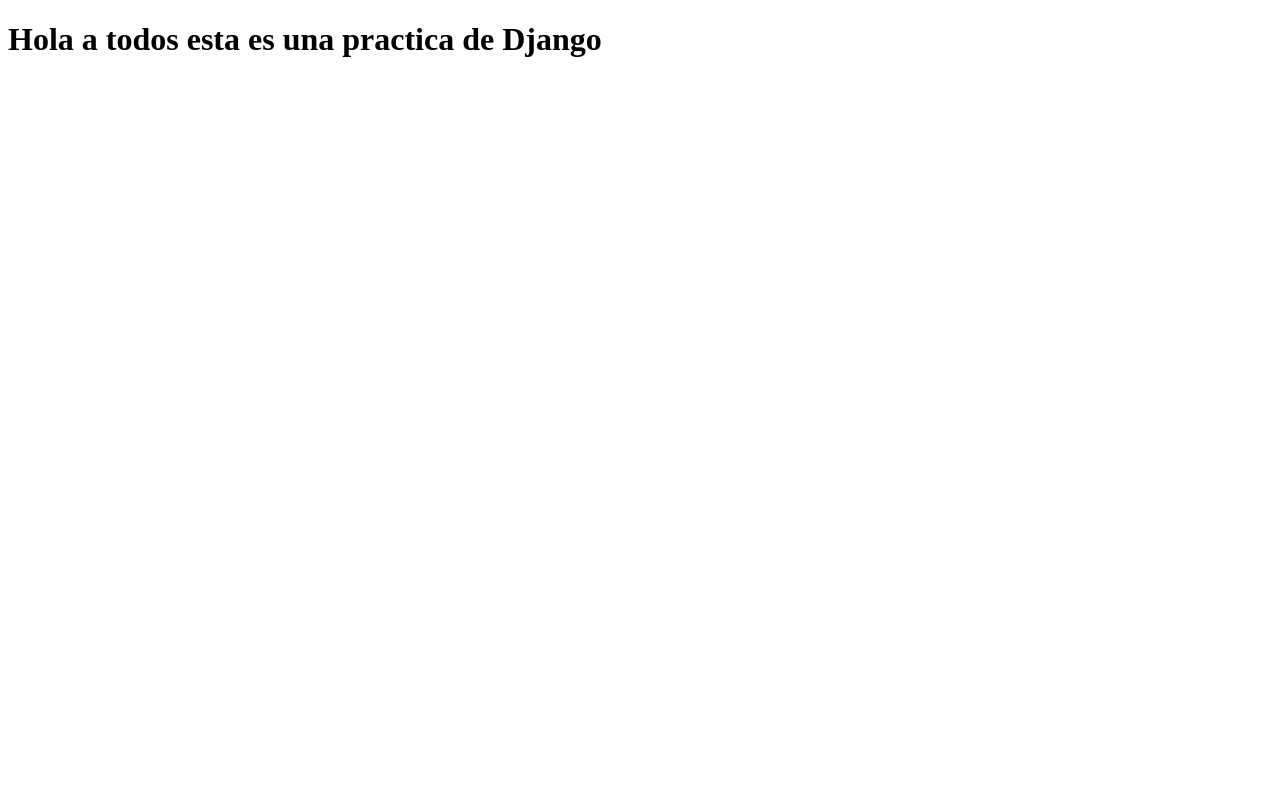
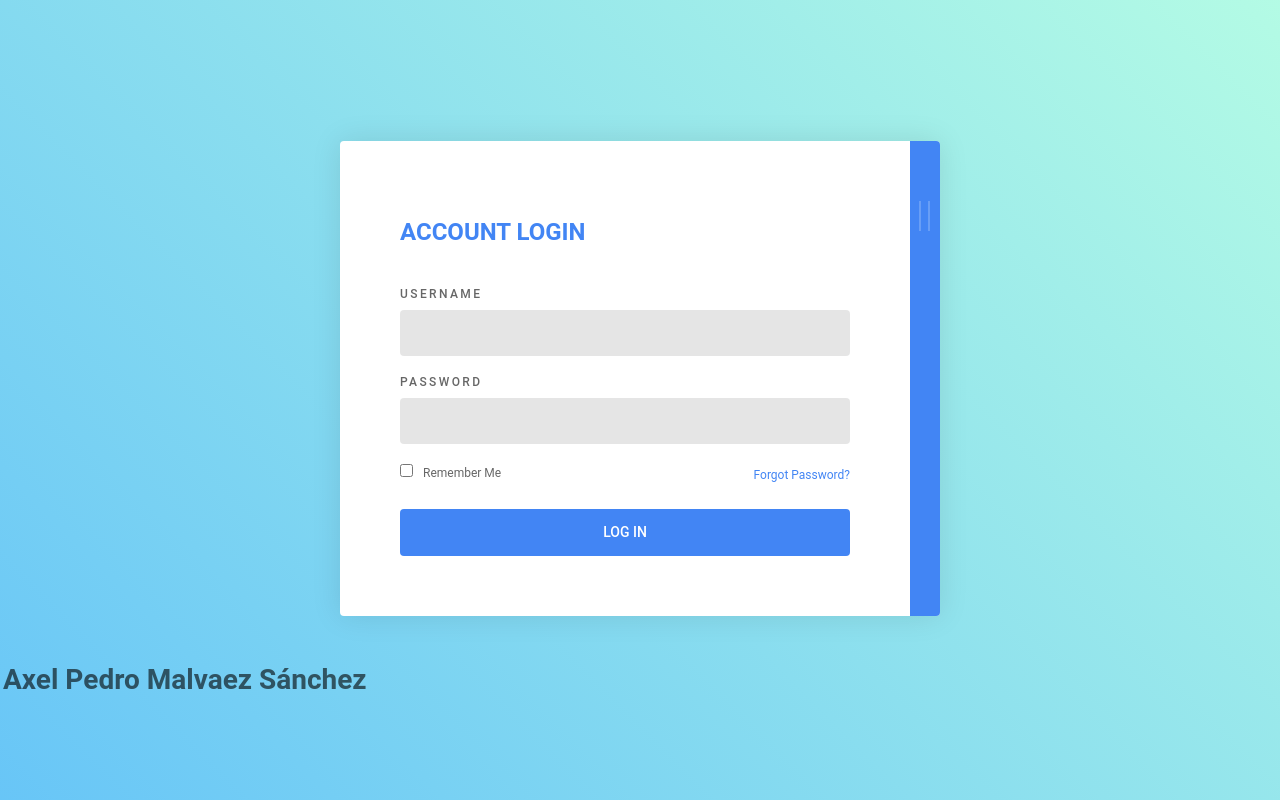
Before and after one commit to Axel69/Practica_Django_github, a Django app: page / in a window 1280 px wide. Run offline with Django 3.2, Linux system fonts and the light colour scheme.

Commit message:
Segunda Version de proyecto, se agregaron estilos.css y html

```diff
--- /dev/null
+++ b/locate/static/estilos.css
@@ -0,0 +1,256 @@
+html {
+    width: 100%;
+    height: 100%;
+    }
+
+    body {
+    background: linear-gradient(45deg, rgba(66, 183, 245, 0.8) 0%, rgba(66, 245, 189, 0.4) 100%);
+    color: rgba(0, 0, 0, 0.6);
+    font-family: "Roboto", sans-serif;
+    font-size: 14px;
+    line-height: 1.6em;
+    -webkit-font-smoothing: antialiased;
+    -moz-osx-font-smoothing: grayscale;
+    }
+
+    #name{
+        position: relative;
+        bottom: -650px;
+        right: 5px;
+    }
+
+    .overlay, .form-panel.one:before {
+    position: absolute;
+    top: 0;
+    left: 0;
+    display: none;
+    background: rgba(0, 0, 0, 0.8);
+    width: 100%;
+    height: 100%;
+    }
+
+    .form {
+    z-index: 15;
+    position: relative;
+    background: #FFFFFF;
+    width: 600px;
+    border-radius: 4px;
+    box-shadow: 0 0 30px rgba(0, 0, 0, 0.1);
+    box-sizing: border-box;
+    margin: 100px auto 10px;
+    overflow: hidden;
+    }
+    .form-toggle {
+    z-index: 10;
+    position: absolute;
+    top: 60px;
+    right: 60px;
+    background: #FFFFFF;
+    width: 60px;
+    height: 60px;
+    border-radius: 100%;
+    transform-origin: center;
+    transform: translate(0, -25%) scale(0);
+    opacity: 0;
+    cursor: pointer;
+    transition: all 0.3s ease;
+    }
+    .form-toggle:before, .form-toggle:after {
+    content: "";
+    display: block;
+    position: absolute;
+    top: 50%;
+    left: 50%;
+    width: 30px;
+    height: 4px;
+    background: #4285F4;
+    transform: translate(-50%, -50%);
+    }
+    .form-toggle:before {
+    transform: translate(-50%, -50%) rotate(45deg);
+    }
+    .form-toggle:after {
+    transform: translate(-50%, -50%) rotate(-45deg);
+    }
+    .form-toggle.visible {
+    transform: translate(0, -25%) scale(1);
+    opacity: 1;
+    }
+    .form-group {
+    display: flex;
+    flex-wrap: wrap;
+    justify-content: space-between;
+    margin: 0 0 20px;
+    }
+    .form-group:last-child {
+    margin: 0;
+    }
+    .form-group label {
+    display: block;
+    margin: 0 0 10px;
+    color: rgba(0, 0, 0, 0.6);
+    font-size: 12px;
+    font-weight: 500;
+    line-height: 1;
+    text-transform: uppercase;
+    letter-spacing: 0.2em;
+    }
+    .two .form-group label {
+    color: #FFFFFF;
+    }
+    .form-group input {
+    outline: none;
+    display: block;
+    background: rgba(0, 0, 0, 0.1);
+    width: 100%;
+    border: 0;
+    border-radius: 4px;
+    box-sizing: border-box;
+    padding: 12px 20px;
+    color: rgba(0, 0, 0, 0.6);
+    font-family: inherit;
+    font-size: inherit;
+    font-weight: 500;
+    line-height: inherit;
+    transition: 0.3s ease;
+    }
+    .form-group input:focus {
+    color: rgba(0, 0, 0, 0.8);
+    }
+    .two .form-group input {
+    color: #FFFFFF;
+    }
+    .two .form-group input:focus {
+    color: #FFFFFF;
+    }
+    .form-group button {
+    outline: none;
+    background: #4285F4;
+    width: 100%;
+    border: 0;
+    border-radius: 4px;
+    padding: 12px 20px;
+    color: #FFFFFF;
+    font-family: inherit;
+    font-size: inherit;
+    font-weight: 500;
+    line-height: inherit;
+    text-transform: uppercase;
+    cursor: pointer;
+    }
+    .two .form-group button {
+    background: #FFFFFF;
+    color: #4285F4;
+    }
+    .form-group .form-remember {
+    font-size: 12px;
+    font-weight: 400;
+    letter-spacing: 0;
+    text-transform: none;
+    }
+    .form-group .form-remember input[type=checkbox] {
+    display: inline-block;
+    width: auto;
+    margin: 0 10px 0 0;
+    }
+    .form-group .form-recovery {
+    color: #4285F4;
+    font-size: 12px;
+    text-decoration: none;
+    }
+    .form-panel {
+    padding: 60px calc(5% + 60px) 60px 60px;
+    box-sizing: border-box;
+    }
+    .form-panel.one:before {
+    content: "";
+    display: block;
+    opacity: 0;
+    visibility: hidden;
+    transition: 0.3s ease;
+    }
+    .form-panel.one.hidden:before {
+    display: block;
+    opacity: 1;
+    visibility: visible;
+    }
+    .form-panel.two {
+    z-index: 5;
+    position: absolute;
+    top: 0;
+    left: 95%;
+    background: #4285F4;
+    width: 100%;
+    min-height: 100%;
+    padding: 60px calc(10% + 60px) 60px 60px;
+    transition: 0.3s ease;
+    cursor: pointer;
+    }
+    .form-panel.two:before, .form-panel.two:after {
+    content: "";
+    display: block;
+    position: absolute;
+    top: 60px;
+    left: 1.5%;
+    background: rgba(255, 255, 255, 0.2);
+    height: 30px;
+    width: 2px;
+    transition: 0.3s ease;
+    }
+    .form-panel.two:after {
+    left: 3%;
+    }
+    .form-panel.two:hover {
+    left: 93%;
+    box-shadow: 0 0 10px rgba(0, 0, 0, 0.2);
+    }
+    .form-panel.two:hover:before, .form-panel.two:hover:after {
+    opacity: 0;
+    }
+    .form-panel.two.active {
+    left: 10%;
+    box-shadow: 0 0 10px rgba(0, 0, 0, 0.2);
+    cursor: default;
+    }
+    .form-panel.two.active:before, .form-panel.two.active:after {
+    opacity: 0;
+    }
+    .form-header {
+    margin: 0 0 40px;
+    }
+    .form-header h1 {
+    padding: 4px 0;
+    color: #4285F4;
+    font-size: 24px;
+    font-weight: 700;
+    text-transform: uppercase;
+    }
+    .two .form-header h1 {
+    position: relative;
+    z-index: 40;
+    color: #FFFFFF;
+    }
+    .pen-footer {
+    display: flex;
+    flex-direction: row;
+    justify-content: space-between;
+    width: 600px;
+    margin: 20px auto 100px;
+    }
+    .pen-footer a {
+    color: #FFFFFF;
+    font-size: 12px;
+    text-decoration: none;
+    text-shadow: 1px 2px 0 rgba(0, 0, 0, 0.1);
+    }
+    .pen-footer a .material-icons {
+    width: 12px;
+    margin: 0 5px;
+    vertical-align: middle;
+    font-size: 12px;
+    }
+
+    .cp-fab {
+    background: #FFFFFF !important;
+    color: #4285F4 !important;
+    }
--- a/locate/templates/index.html
+++ b/locate/templates/index.html
@@ -5,8 +5,67 @@
     <meta http-equiv="X-UA-Compatible" content="IE=edge">
     <meta name="viewport" content="width=device-width, initial-scale=1.0">
     <title>Practica</title>
+    {% load static %}
+    <link rel="stylesheet" href="{% static 'estilos.css' %}">
 </head>
 <body>
-    <h1>Hola a todos esta es una practica de Django</h1>
+    <h1 id="name">Axel Pedro Malvaez Sánchez</h1>
+    <!-- Formuario -->
+    <div class="form">
+        <div class="form-toggle"></div>
+        <div class="form-panel one">
+        <div class="form-header">
+            <h1>Account Login</h1>
+        </div>
+            <div class="form-content">
+                <form>
+                <div class="form-group">
+                    <label for="username">Username</label>
+                    <input id="username" type="text" name="username" required="required"/>
+                </div>
+                <div class="form-group">
+                    <label for="password">Password</label>
+                    <input id="password" type="password" name="password" required="required"/>
+                </div>
+                <div class="form-group">
+                    <label class="form-remember">
+                    <input type="checkbox"/>Remember Me
+                    </label><a class="form-recovery" href="#">Forgot Password?</a>
+                </div>
+                <div class="form-group">
+                    <button type="submit">Log In</button>
+                </div>
+                </form>
+            </div>
+        </div>
+        <div class="form-panel two">
+        <div class="form-header">
+            <h1>Register Account</h1>
+        </div>
+            <div class="form-content">
+                <form>
+                <div class="form-group">
+                    <label for="username">Username</label>
+                    <input id="username" type="text" name="username" required="required"/>
+                </div>
+                <div class="form-group">
+                    <label for="password">Password</label>
+                    <input id="password" type="password" name="password" required="required"/>
+                </div>
+                <div class="form-group">
+                    <label for="cpassword">Confirm Password</label>
+                    <input id="cpassword" type="password" name="cpassword" required="required"/>
+                </div>
+                <div class="form-group">
+                    <label for="email">Email Address</label>
+                    <input id="email" type="email" name="email" required="required"/>
+                </div>
+                <div class="form-group">
+                    <button type="submit">Register</button>
+                </div>
+                </form>
+            </div>
+        </div>
+    </div>
 </body>
 </html>
--- a/practica/settings.py
+++ b/practica/settings.py
@@ -37,6 +37,7 @@
     'django.contrib.sessions',
     'django.contrib.messages',
     'django.contrib.staticfiles',
+    'locate',
 ]
 
 MIDDLEWARE = [
```
